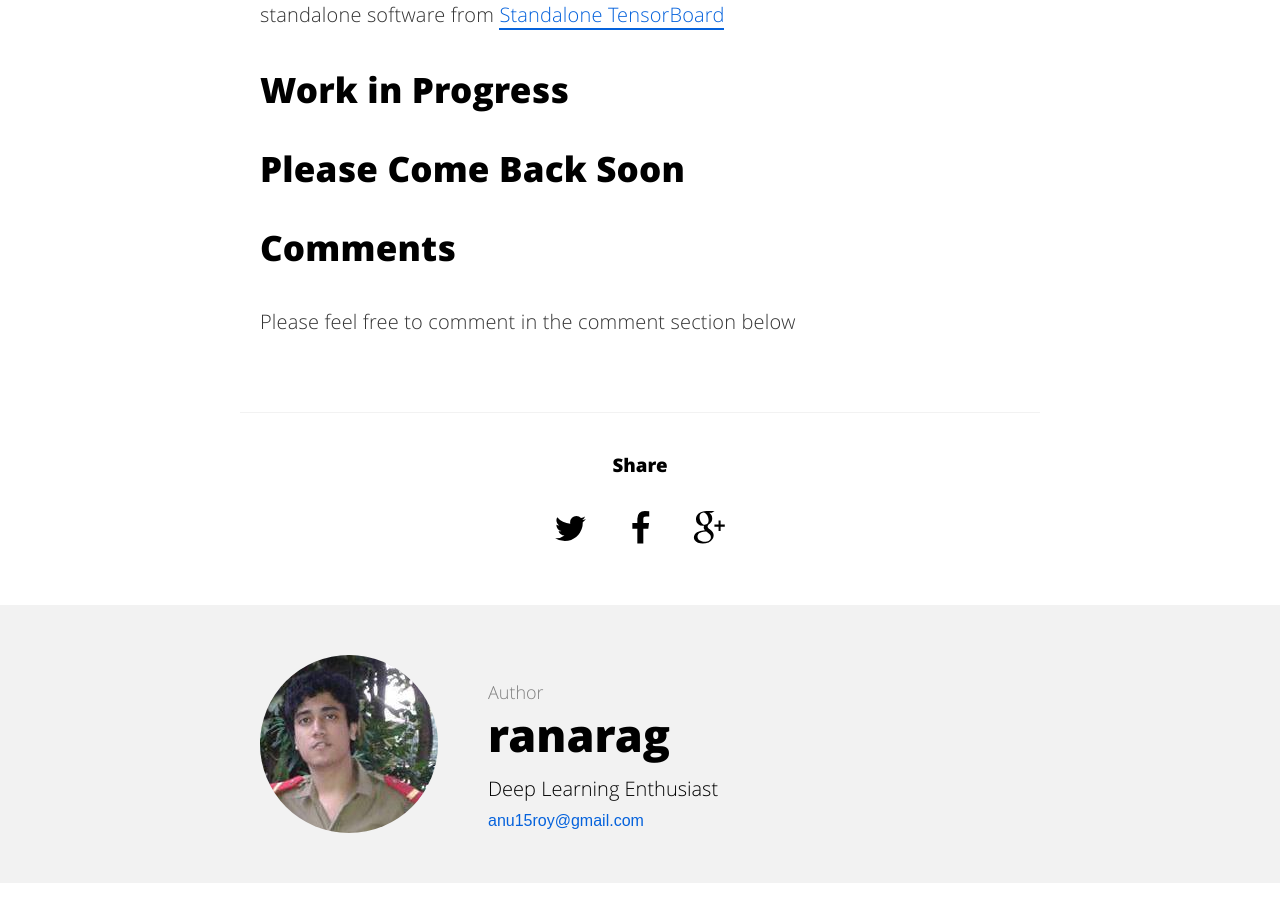
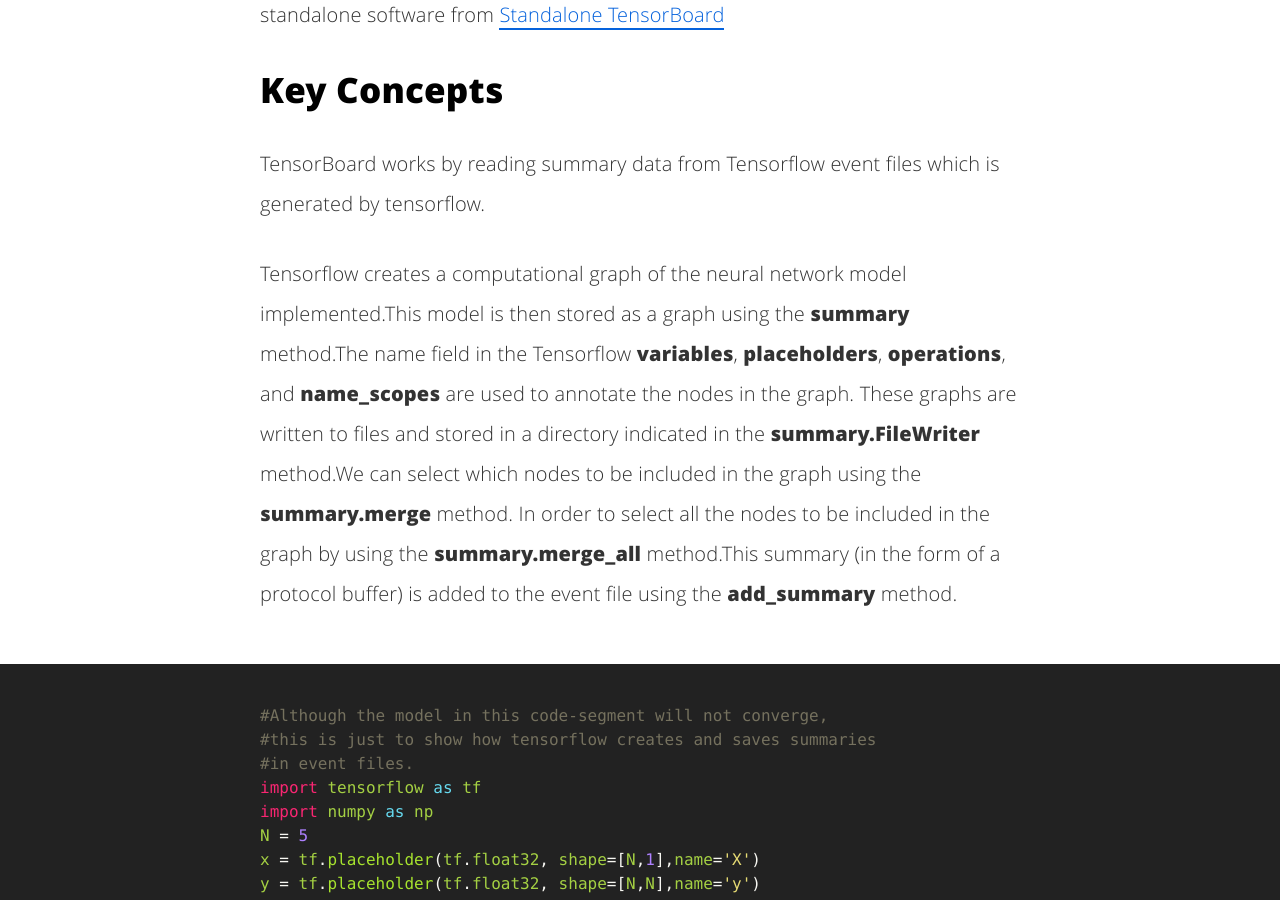
Before and after one commit to ranarag/ranarag.github.io, a Jekyll site: the page built from _posts/2017-11-08-tensorboard_basics.md, in a window 1280 px wide and 900 px high, scrolled down 1293 px. Built offline with Jekyll 4.4.1, drawn with Linux system fonts in a browser that asks for light colours; comment, search, counter and statistics services are not loaded; some of the changed text lies outside the part shown.

Commit message:
Tensorboard basics tutorial

```diff
--- a/_posts/2017-11-08-tensorboard_basics.md
+++ b/_posts/2017-11-08-tensorboard_basics.md
@@ -24,9 +24,41 @@ TensorBoard is a module of Tensorflow that provides a suite of visualisation too
 TensorBoard is installed along with Tensorflow.
 It can also be installed as a standalone software from [Standalone TensorBoard](https://github.com/dmlc/tensorboard)
 
+## Key Concepts
 
-## Work in Progress
-## Please Come Back Soon
+TensorBoard works by reading summary data from Tensorflow event files which is generated by tensorflow.
+
+Tensorflow creates a computational graph of the neural network model implemented.This model is then stored as a graph using the **summary** method.The name field in the Tensorflow **variables**, **placeholders**, **operations**, and **name_scopes** are used to annotate the nodes in the graph. These graphs are written to files and stored in a directory indicated in the **summary.FileWriter** method.We can select which nodes to be included in the graph using the **summary.merge** method. In order to select all the nodes to be included in the graph by using the **summary.merge_all** method.This summary (in the form of a protocol buffer) is added to the event file using the **add_summary** method.
+
+{% highlight python %}
+
+#Although the model in this code-segment will not converge,
+#this is just to show how tensorflow creates and saves summaries
+#in event files.
+import tensorflow as tf
+import numpy as np
+N = 5
+x = tf.placeholder(tf.float32, shape=[N,1],name='X')
+y = tf.placeholder(tf.float32, shape=[N,N],name='y')
+with tf.name_scope('fc_layer'):
+    W = tf.Variable(tf.truncated_normal([1,N], stddev=0.1), name='W')
+    b = tf.Variable(tf.constant(0.1,shape=[N]),name='b')
+    tf.summary.histogram('weights',W) #values of W will be shown as a histogram plot
+    tf.summary.histogram('biases',b) #values of W will be shown as a histogram plot
+    y_ = tf.matmul(x,W) + b
+with tf.name_scope('loss_func'):
+
+    tf.summary.scalar('loss',0.05)
+
+
+sess = tf.Session()
+merged_summary = tf.summary.merge_all()
+writer = tf.summary.FileWriter("./graphs/", graph=sess.graph)
+sess.run(tf.global_variables_initializer())
+s = sess.run(merged_summary,feed_dict={x:np.ones((N,1)),y:np.ones((N,N))})
+i = 1
+writer.add_summary(s,i)
+{% endhighlight %}
 
 ## Comments
 
```
Also changed, not shown: 8 other files.
